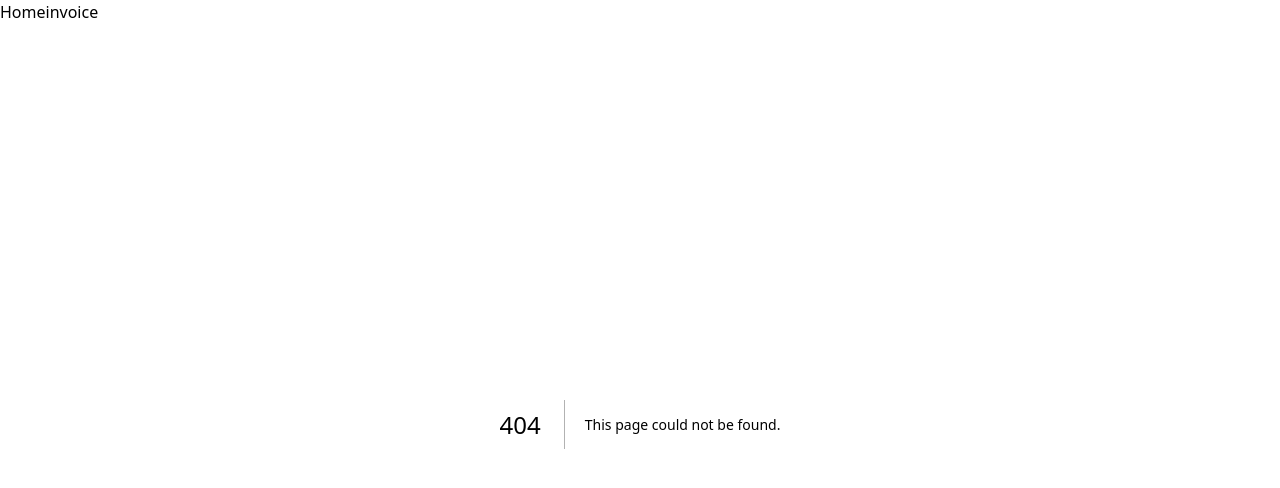
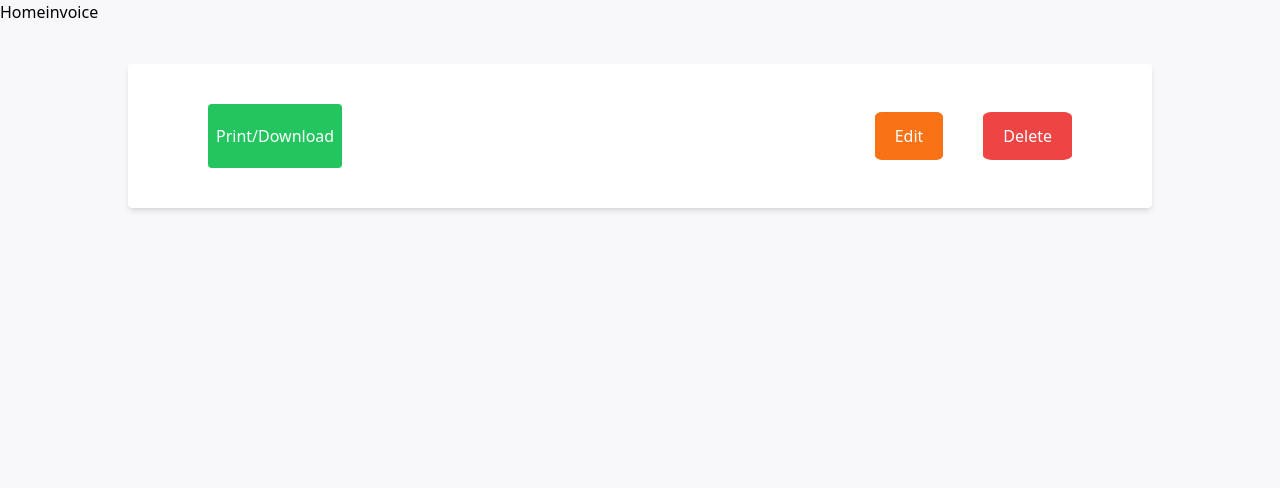
Before and after one commit to nikhea/invoice-next, a Next.js app: page /invoice/1/components/ItemsHeader in a window 1280 px wide. Before the commit this address had no page. Shown: the top 488 px of the page. Built offline with nearby package versions, Linux system fonts and the light colour scheme.

Commit message:
added button

```diff
--- /dev/null
+++ b/pages/invoice/[id]/components/ItemsHeader.tsx
@@ -0,0 +1,22 @@
+import { FC } from "react";
+
+interface senderProps {
+  handlePrint: any;
+}
+
+const ItemsHeader: FC<senderProps> = ({ handlePrint }) => {
+  return (
+    <div className="  w-[80%] m-auto ">
+        <div className="shadow-md bg-white  py-10 rounded my-10 flex items-center justify-between px-20">
+        <button className="bg-green-500 py-5 px-2 capitalize text-white rounded" onClick={handlePrint}>print/download</button>
+          <div>
+            <button className="bg-orange-500 py-3 px-5 capitalize text-white rounded-[10%] mr-10  " onClick={handlePrint}>edit</button>
+              <button className="bg-red-500 py-3 px-5 capitalize text-white rounded-[10%]" onClick={handlePrint}>delete</button>
+                </div>
+        </div>
+
+    </div>
+  );
+};
+
+export default ItemsHeader;
--- a/pages/invoice/[id]/components/ItemsTable.tsx
+++ b/pages/invoice/[id]/components/ItemsTable.tsx
@@ -15,7 +15,7 @@ const ItemsTable: FC<itemsProps> = ({ invoiceItems }) => {
       <table>
         <thead>
           <tr className="uppercase text-[#333b4d]">
-            <th>Name</th>
+            <th>description</th>
             <th>quantity</th>
             <th>price</th>
             <th>total</th>
--- a/pages/invoice/[id]/index.tsx
+++ b/pages/invoice/[id]/index.tsx
@@ -4,6 +4,7 @@ import { InvoiceData } from "../../../data/invoiceData";
 import SenderDetails from "./components/SenderDetails";
 import ClientDetails from "./components/ClientDetails";
 import ItemsTable from "./components/ItemsTable";
+import ItemsHeader from "./components/ItemsHeader";
 import ReactToPrint from "react-to-print";
 import { useReactToPrint } from "react-to-print";
 const style = {
@@ -19,7 +20,8 @@ const invoiceSingle = () => {
 
   return (
     <div>
-      <button onClick={handlePrint}>Print this out!</button>{" "}
+      <ItemsHeader handlePrint={handlePrint} />
+
       <div className={style.container} ref={componentRef}>
         <SenderDetails invoiceSingle={invoiceSingle} />
 
--- a/pages/invoice/components/InvoiceListItem.tsx
+++ b/pages/invoice/components/InvoiceListItem.tsx
@@ -5,7 +5,7 @@ import Link from "next/link";
 import { MdOutlineKeyboardArrowRight } from "react-icons/md";
 const style = {
   Bgcontainer: `shadow-md bg-white bg-white  md:w-[80%] m-auto rounded my-10 `,
-  invoiceContainer: `grid grid-cols-7 justify-between lg:flex justify-between flex-col md:flex-row items-center [&>*]:py-3  md:py-8 px-5 capitalize text-[1rem] font-light`,
+  invoiceContainer: `grid grid-cols-7 justify-between lg:flex justify-between flex-col md:flex-row items-center [&>*]:py-3  md:py-8 x-5 capitalize text-[1rem] font-light`,
   id: `col-span-2 order-1 text-[#888eb0] flex items-center  text-[.75rem] leading-[.9375rem] tracking-[-.25px]`,
   idNumber: `text-black uppercase font-[700]`,
   date: `order-3 md:order-2 col-start-1 col-end-8 text-[#7e88c3] text-[.7875rem] leading-[1.125rem] tracking-[-.23px]`,
```
